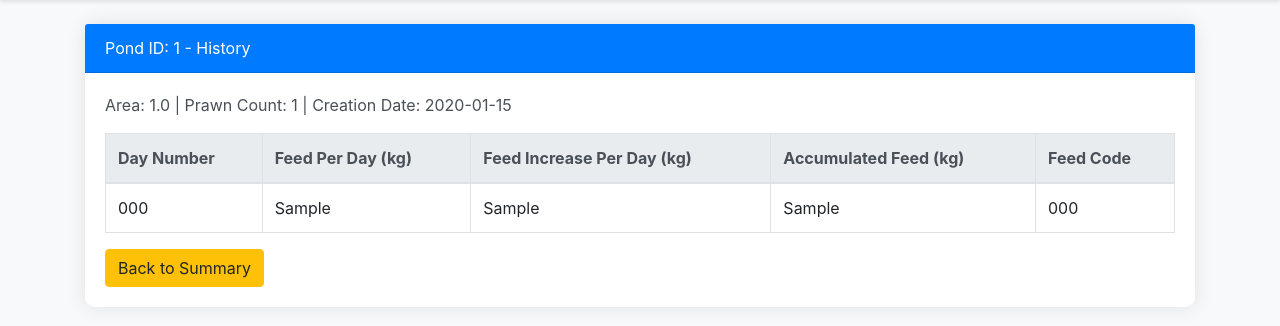
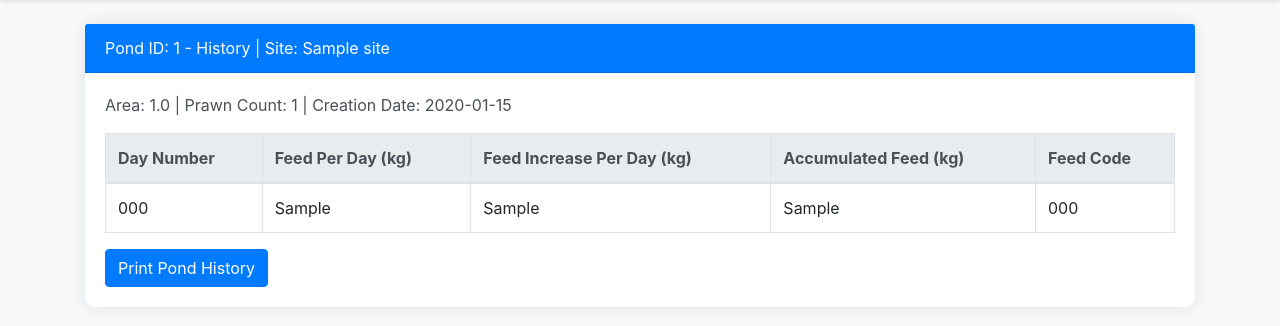
Before and after one commit to AswinKumar1807/live-feed-stock, a Flask app: page /show_history/1 in a window 1280 px wide. Shown: the part 56-382 px from the top of the page. Run offline with Flask 3, Linux system fonts and the light colour scheme; the visitor is signed in with stand-in values (Sample User, id 1); tables that the repository leaves empty or names only in its code hold one stand-in row (values such as "Sample post"); data that the repository does not hold is empty; parts of the project's set-up code (start-up, migrations or seed data) failed here and were passed over; some libraries are stand-ins or nearby versions.

Commit message:
updated pond history and excel sheet

```diff
--- a/app.py
+++ b/app.py
@@ -303,6 +303,20 @@ def download_feed_sheet():
                 # Write the pond feed data below the details
                 for row in dataframe_to_rows(sheet['pond_data'], index=False, header=True):
                     worksheet.append(row)
+
+                # Set column widths based on the maximum length of the data
+                for column in worksheet.columns:
+                    max_length = 0
+                    column_letter = column[0].column_letter  # Get the column letter (e.g. 'A', 'B', etc.)
+                    for cell in column:
+                        try:
+                            # Update max_length if the cell's length is greater
+                            if len(str(cell.value)) > max_length:
+                                max_length = len(str(cell.value))
+                        except:
+                            pass
+                    adjusted_width = (max_length + 2)  # Adding a little extra space for padding
+                    worksheet.column_dimensions[column_letter].width = adjusted_width
 
     buffer.seek(0)
 
@@ -690,9 +704,10 @@ def show_history(pond_id):
     history = cursor.fetchall()
 
     cursor.execute('''
-        SELECT ponds.id, ponds.area, ponds.prawn_count, ponds.creation_date
+        SELECT ponds.id, ponds.area, ponds.prawn_count, ponds.creation_date, sites.name AS site_name
         FROM ponds
-        WHERE id = %s
+        JOIN sites ON ponds.site_id = sites.id  -- Assuming a foreign key relationship
+        WHERE ponds.id = %s
     ''', (pond_id,))
     pond_details = cursor.fetchone()
 
@@ -1055,7 +1070,6 @@ def add_consumed_quantity():
     finally:
         cursor.close()
 
-
 @app.route('/save-feed-supplied', methods=['POST'])
 def save_feed_supplied():
     if not request.is_json:
--- a/templates/pond_history.html
+++ b/templates/pond_history.html
@@ -29,18 +29,18 @@
         .table {
             background-color: #fff; /* White background for tables */
         }
-        .btn-warning {
-            background-color: #ffc107; /* Yellow button */
-            border-color: #ffc107; /* Yellow border */
-            color: #212529; /* Dark text */
-        }
-        .btn-warning:hover {
-            background-color: #ffca2c; /* Lighter yellow on hover */
-            border-color: #ffca2c;
-            color: #212529;
-        }
         .navbar {
             box-shadow: 0 2px 4px rgba(0, 0, 0, 0.1); /* Navbar shadow */
+        }
+
+        /* Print styles */
+        @media print {
+            .no-print {
+                display: none; /* Hide these elements when printing */
+            }
+            .print-only {
+                display: block; /* Show these elements only when printing */
+            }
         }
     </style>
 </head>
@@ -50,7 +50,7 @@
         <a class="navbar-brand" href="#">Pond Management</a>
         <div class="collapse navbar-collapse" id="navbarNav">
             <ul class="navbar-nav ml-auto">
-                <li class="nav-item">
+                <li class="nav-item no-print">
                     <a class="nav-link" href="{{ url_for('summary') }}">Back to Summary</a>
                 </li>
             </ul>
@@ -60,7 +60,7 @@
     <div class="container mt-4">
     <div class="card">
         <div class="card-header">
-                Pond ID: {{ pond.id }} - History
+            Pond ID: {{ pond.id }} - History | Site: {{ pond.site_name }}  <!-- Display site name -->
         </div>
         <div class="card-body">
             <p>Area: {{ pond.area }} | Prawn Count: {{ pond.prawn_count }} | Creation Date: {{ pond.creation_date }}</p>
@@ -88,7 +88,8 @@
                 </tbody>
             </table>
 
-                <a href="{{ url_for('summary') }}" class="btn btn-warning">Back to Summary</a>
+            <!-- Print button -->
+            <button class="btn btn-primary print-only" onclick="printPage()">Print Pond History</button>
         </div>
     </div>
 </div>
@@ -96,5 +97,12 @@
 <script src="https://code.jquery.com/jquery-3.5.1.slim.min.js"></script>
 <script src="https://cdn.jsdelivr.net/npm/bootstrap@4.5.2/dist/js/bootstrap.bundle.min.js"></script>
 
+<script>
+    function printPage() {
+        window.print(); // This will open the print dialog
+    }
+</script>
+
+
 </body>
 </html>
```
Lines whose indentation alone changed are shown as unchanged.
